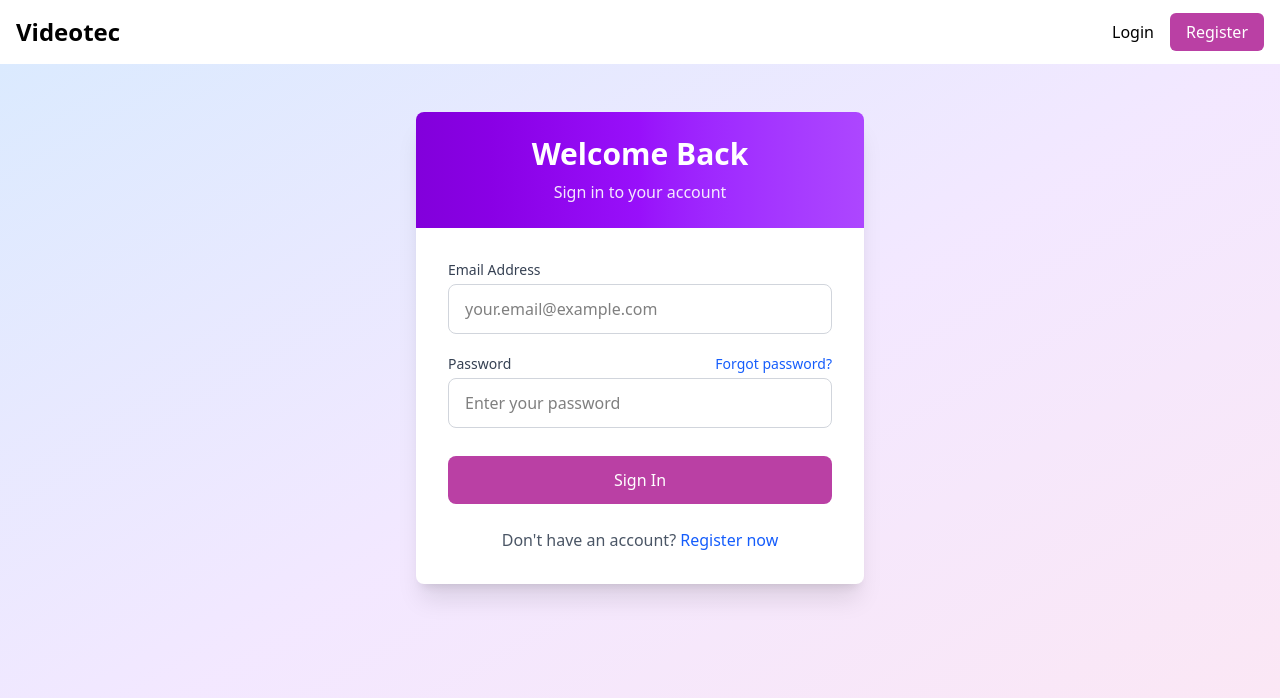
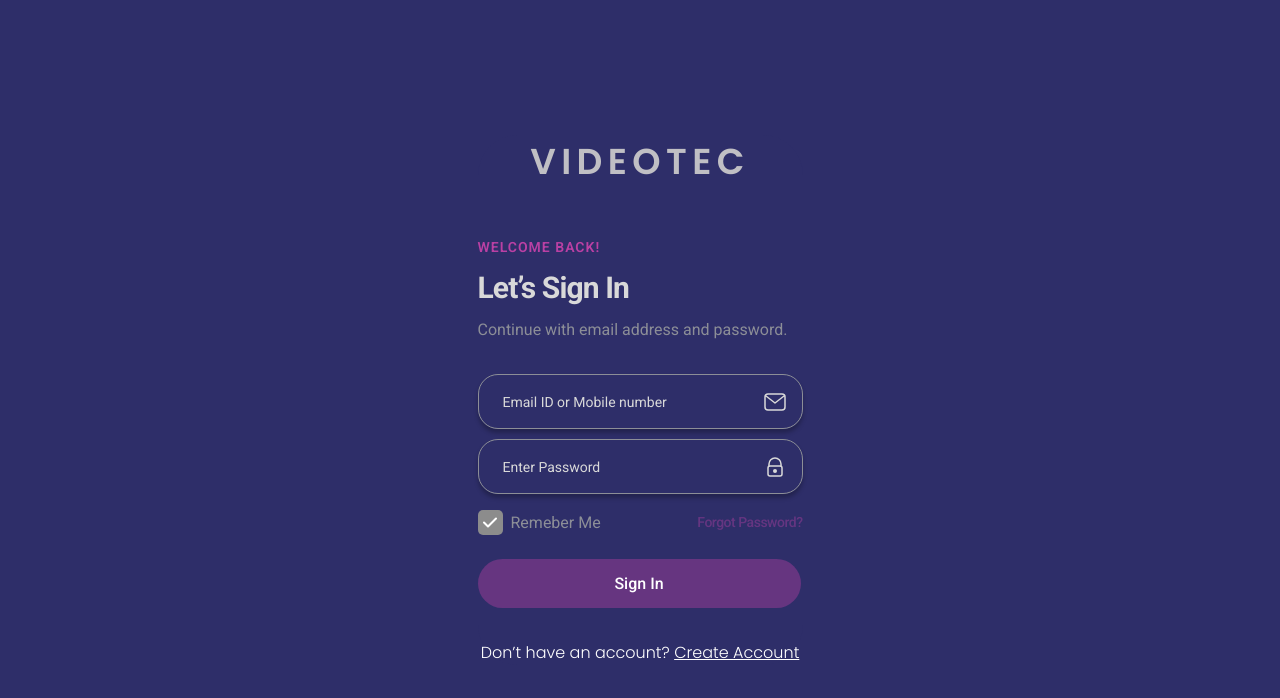
Before and after one commit to Zannatul-Fahmida/videotec, a React (Vite) app: page /login in a window 1280 px wide. Shown: the top 698 px of the page. Built offline with nearby package versions, Linux system fonts and the light colour scheme.

Commit message:
login page ui updated

```diff
--- a/src/App.tsx
+++ b/src/App.tsx
@@ -2,7 +2,6 @@ import { BrowserRouter, Routes, Route } from 'react-router-dom'
 import { Toaster } from 'react-hot-toast'
 import './App.css'
 import { AuthProvider, useAuth } from './contexts/AuthContext'
-import Navbar from './components/home/Navbar'
 import Home from './pages/Home'
 import Login from './pages/Login'
 import Register from './pages/Register'
@@ -32,7 +31,6 @@ function AppContent() {
 
   return (
     <>
-      <Navbar />
       <Routes>
         <Route path="/" element={<Home />} />
         <Route path="/login" element={<Login />} />
--- a/src/index.css
+++ b/src/index.css
@@ -0,0 +1,9 @@
+@import url('https://fonts.googleapis.com/css2?family=Roboto:wght@400;500;600;700&family=Poppins:wght@300;600&display=swap');
+
+.font-roboto {
+  font-family: 'Roboto', system-ui, -apple-system, Segoe UI, Roboto, 'Helvetica Neue', Arial, 'Noto Sans', 'Liberation Sans', sans-serif;
+}
+
+.font-poppins {
+  font-family: 'Poppins', system-ui, -apple-system, Segoe UI, Roboto, 'Helvetica Neue', Arial, 'Noto Sans', 'Liberation Sans', sans-serif;
+}
--- a/src/pages/Home.tsx
+++ b/src/pages/Home.tsx
@@ -1,9 +1,14 @@
+import Navbar from "../components/home/Navbar"
+
 const Home = () => {
   return (
+    <>
+      <Navbar />
     <div className="container mx-auto p-4">
       <h1 className="text-3xl font-bold mb-4">Welcome to Videotec</h1>
       <p className="text-lg">Your ultimate video platform</p>
     </div>
+    </>
   )
 }
 
--- a/src/pages/Login.tsx
+++ b/src/pages/Login.tsx
@@ -46,66 +46,82 @@ const Login = () => {
   }
 
   return (
-    <div className="min-h-[calc(100vh-64px)] bg-gradient-to-br from-blue-100 via-purple-100 to-pink-100 py-12 px-4">
-      <div className="max-w-md mx-auto bg-white rounded-lg shadow-xl overflow-hidden">
-        <div className="bg-gradient-to-r from-purple-700 via-purple-600 to-purple-500 p-6">
-          <h2 className="text-3xl font-bold text-white text-center">Welcome Back</h2>
-          <p className="text-white text-center mt-2 opacity-90">Sign in to your account</p>
+    <div className="min-h-screen bg-[#2E2E69] flex items-center justify-center px-4 py-6">
+      <div className="max-w-[375px] bg-[#2E2E69] rounded-[40px]">
+        <div className="text-center">
+          <div className="font-poppins uppercase tracking-[0.15em] text-[36px] font-semibold text-[#C0BFC4]">VIDEotec</div>
         </div>
 
-        <div className="p-8">
-          <form onSubmit={handleSubmit} className="space-y-5">
+        <div className="mt-12 space-y-2">
+          <div className="font-roboto text-sm font-semibold tracking-[0.0714em] uppercase text-[#BA40A4]">WELCOME BACK!</div>
+          <h2 className="font-roboto text-[30px] font-bold tracking-[-0.03em] text-[#D9D9D9]">Let’s Sign In</h2>
+          <p className="font-roboto text-[16px] text-[#8C8E97]">Continue with email address and password.</p>
+        </div>
+
+        <form onSubmit={handleSubmit} className="mt-8">
           {error && (
-              <div className="bg-red-50 border-l-4 border-red-500 text-red-700 p-4 rounded-md text-sm">
-                <div className="flex">
-                  <svg xmlns="http://www.w3.org/2000/svg" className="h-5 w-5 mr-2" viewBox="0 0 20 20" fill="currentColor">
-                    <path fillRule="evenodd" d="M18 10a8 8 0 11-16 0 8 8 0 0116 0zm-7 4a1 1 0 11-2 0 1 1 0 012 0zm-1-9a1 1 0 00-1 1v4a1 1 0 102 0V6a1 1 0 00-1-1z" clipRule="evenodd" />
-                  </svg>
-                  {error}
-                </div>
-              </div>
+            <div className="mb-4 text-sm text-red-300 font-roboto">{error}</div>
           )}
 
-            <div>
-              <label htmlFor="email" className="block text-sm font-medium text-gray-700 mb-1">
-                Email Address
-              </label>
+          <div className="space-y-2.5">
+            {/* Email field */}
+            <div className="relative w-[325px] h-[55px]">
               <input
                 type="email"
                 id="email"
                 name="email"
                 value={formData.email}
                 onChange={handleChange}
-                className="w-full px-4 py-3 border border-gray-300 rounded-lg focus:outline-none focus:border-blue-500"
-                placeholder="your.email@example.com"
+                className="absolute inset-0 w-full h-full bg-transparent text-[#D9D9D9] placeholder-[#D9D9D9] px-6 pr-12 font-roboto text-[14px] border border-[#8C8E97] rounded-[20px] shadow-[0_4px_4px_rgba(0,0,0,0.25)] focus:outline-none"
+                placeholder="Email ID or Mobile number"
               />
+              <svg className="absolute right-4 top-1/2 -translate-y-1/2 w-6 h-6 text-[#D9D9D9]" viewBox="0 0 24 24" fill="none" xmlns="http://www.w3.org/2000/svg">
+                <rect x="2" y="4" width="20" height="16" rx="3" stroke="currentColor" strokeWidth="1.5"/>
+                <path d="M3 6l9 7 9-7" stroke="currentColor" strokeWidth="1.5" strokeLinecap="round" strokeLinejoin="round"/>
+              </svg>
             </div>
 
-            <div>
-              <div className="flex items-center justify-between mb-1">
-                <label htmlFor="password" className="block text-sm font-medium text-gray-700">
-                  Password
-                </label>
-                <Link to="/forgot-password" className="text-sm text-blue-600 hover:text-blue-800">
-                  Forgot password?
-                </Link>
-              </div>
+            {/* Password field */}
+            <div className="relative w-[325px] h-[55px]">
               <input
                 type="password"
                 id="password"
                 name="password"
                 value={formData.password}
                 onChange={handleChange}
-                className="w-full px-4 py-3 border border-gray-300 rounded-lg focus:outline-none focus:border-blue-500"
-                placeholder="Enter your password"
+                className="absolute inset-0 w-full h-full bg-transparent text-[#D9D9D9] placeholder-[#D9D9D9] px-6 pr-12 font-roboto text-[14px] border border-[#8C8E97] rounded-[20px] shadow-[0_4px_4px_rgba(0,0,0,0.25)] focus:outline-none"
+                placeholder="Enter Password"
               />
+              <svg className="absolute right-4 top-1/2 -translate-y-1/2 w-6 h-6 text-[#D9D9D9]" viewBox="0 0 24 24" fill="none" xmlns="http://www.w3.org/2000/svg">
+                <path d="M6 11V9a6 6 0 1112 0v2" stroke="currentColor" strokeWidth="1.5" strokeLinecap="round"/>
+                <rect x="5" y="11" width="14" height="10" rx="2" stroke="currentColor" strokeWidth="1.5"/>
+                <circle cx="12" cy="16" r="2" fill="currentColor"/>
+              </svg>
+            </div>
           </div>
 
-            <div className="pt-2">
+          {/* Remember / Forgot */}
+          <div className="mt-4 w-[325px] flex items-center justify-between">
+            <label htmlFor="remember" className="flex items-center gap-2 font-roboto text-[#8C8E97] text-[16px]">
+              <input id="remember" type="checkbox" className="peer sr-only" />
+              <span className="inline-flex w-[25px] h-[25px] rounded-[5px] bg-[#8C8C8C] items-center justify-center">
+                <svg width="14" height="11" viewBox="0 0 14 11" fill="none" xmlns="http://www.w3.org/2000/svg">
+                  <path d="M1 5.5l4 4 8-8" stroke="#FFFFFF" strokeWidth="2" strokeLinecap="round" strokeLinejoin="round" />
+                </svg>
+              </span>
+              Remeber Me
+            </label>
+            <Link to="/forgot-password" className="font-roboto text-[14px] font-medium tracking-[-0.035em] text-[rgba(186,64,164,0.4)]">
+              Forgot Password?
+            </Link>
+          </div>
+
+          {/* Sign In button */}
+          <div className="mt-6 w-[323px]">
             <button
               type="submit"
               disabled={loading}
-                className="w-full bg-[#BA40A4] text-white py-3 px-4 rounded-lg hover:opacity-90 focus:outline-none focus:ring-2 focus:ring-offset-2 focus:ring-blue-500 transition-all duration-300 font-medium"
+              className="w-[323px] h-[49px] rounded-full bg-[rgba(186,64,164,0.4)] text-white font-roboto text-[16px] font-medium focus:outline-none"
             >
               {loading ? (
                 <span className="flex items-center justify-center">
@@ -119,14 +135,12 @@ const Login = () => {
             </button>
           </div>
 
-            <div className="text-center mt-6">
-              <span className="text-gray-600">Don't have an account?</span>{' '}
-              <Link to="/register" className="text-blue-600 hover:text-blue-800 font-medium">
-                Register now
-              </Link>
+          {/* Footer CTA */}
+          <div className="mt-8 text-center">
+            <span className="font-poppins text-[16px] text-white">Don’t have an account? </span>
+            <Link to="/register" className="font-poppins text-[16px] text-white underline">Create Account</Link>
           </div>
         </form>
-        </div>
       </div>
     </div>
   )
```
Lines whose indentation alone changed are shown as unchanged.
